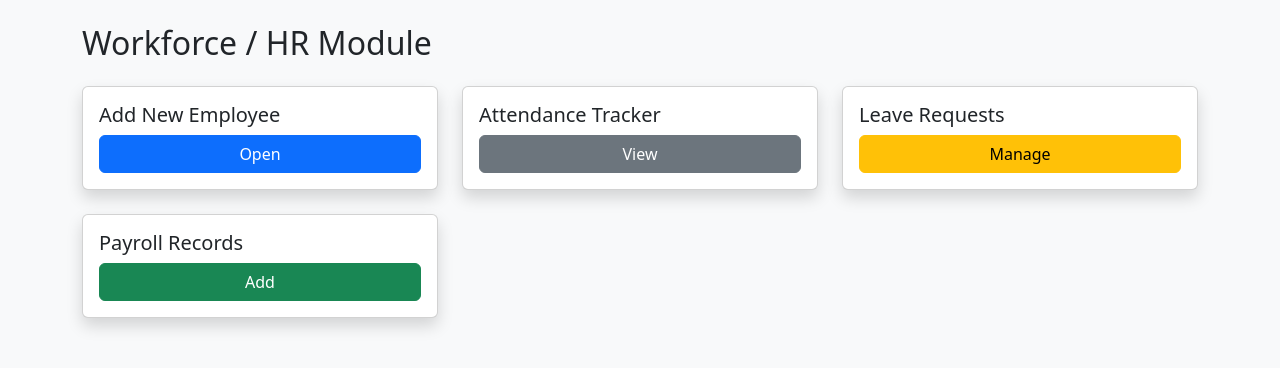
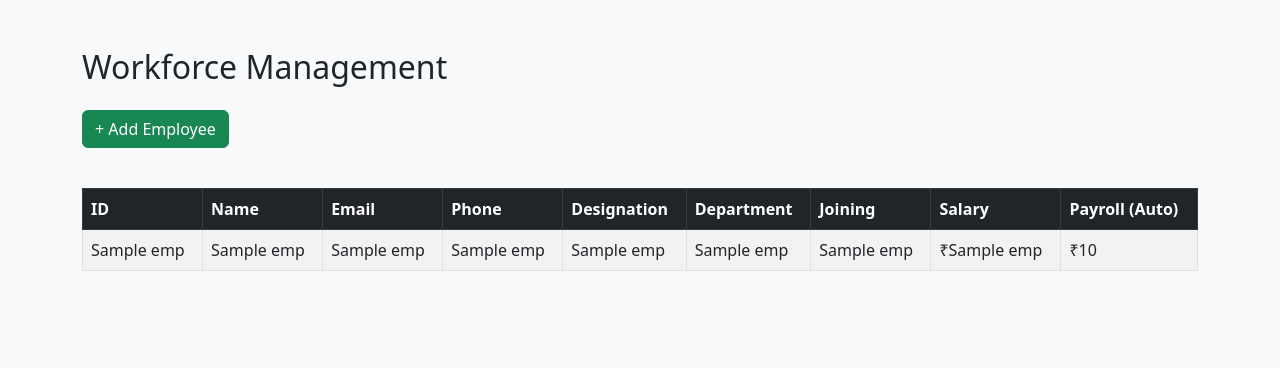
Before and after one commit to Madhan12-tech/erp-management-system, a Flask app: template templates/workforce.html in a window 1280 px wide. Shown: the top 368 px of the page. Run offline with Flask 3, Linux system fonts and the light colour scheme; the template is opened without the code that fills it: most values are stand-ins (such as "Sample title", 1, 10 or a date in 2020).

Commit message:
Update workforce.html

```diff
--- a/templates/workforce.html
+++ b/templates/workforce.html
@@ -6,111 +6,146 @@
   <title>Workforce Management</title>
   <link href="https://cdn.jsdelivr.net/npm/bootstrap@5.3.0/dist/css/bootstrap.min.css" rel="stylesheet">
   <style>
-    .popup {
-      display: none;
-      position: fixed;
-      top: 0; left: 0;
-      width: 100%; height: 100%;
-      background: rgba(0, 0, 0, 0.5);
-      justify-content: center;
-      align-items: center;
-      z-index: 9999;
-    }
-    .popup-content {
-      background: white;
-      padding: 20px;
-      width: 600px;
-      border-radius: 10px;
-    }
-    .popup-content h4 {
-      margin-bottom: 20px;
-    }
+    .modal-lg { max-width: 90%; }
+    .table th, .table td { vertical-align: middle; }
   </style>
 </head>
-<body class="p-4 bg-light">
-  <div class="container">
-    <h2 class="mb-4">Workforce / HR Module</h2>
-    <div class="row g-4">
-      <div class="col-md-4">
-        <div class="card p-3 shadow">
-          <h5>Add New Employee</h5>
-          <button class="btn btn-primary" onclick="openPopup('addEmployeePopup')">Open</button>
+<body class="bg-light">
+<div class="container py-5">
+  <h2 class="mb-4">Workforce Management</h2>
+
+  <!-- Add Employee Button -->
+  <button class="btn btn-success mb-3" data-bs-toggle="modal" data-bs-target="#addEmployeeModal">+ Add Employee</button>
+
+  <!-- Modal -->
+  <div class="modal fade" id="addEmployeeModal" tabindex="-1" aria-labelledby="addEmployeeModalLabel" aria-hidden="true">
+    <div class="modal-dialog modal-xl">
+      <div class="modal-content">
+        <div class="modal-header bg-primary text-white">
+          <h5 class="modal-title">Add New Employee</h5>
+          <button type="button" class="btn-close btn-close-white" data-bs-dismiss="modal"></button>
+        </div>
+        <form action="/workforce" method="POST" enctype="multipart/form-data">
+          <div class="modal-body">
+            <div class="row g-3">
+              <div class="col-md-6">
+                <label class="form-label">Employee ID</label>
+                <input type="text" class="form-control" name="emp_id" value="{{ generated_id }}" readonly>
+
+                <label class="form-label mt-3">Full Name</label>
+                <input type="text" class="form-control" name="name" required>
+
+                <label class="form-label mt-3">Email</label>
+                <input type="email" class="form-control" name="email" required>
+
+                <label class="form-label mt-3">Phone</label>
+                <input type="tel" class="form-control" name="phone" required>
+
+                <label class="form-label mt-3">Designation</label>
+                <select class="form-select" name="designation">
+                  <option value="">Select</option>
+                  <option>Manager</option>
+                  <option>Engineer</option>
+                  <option>Staff</option>
+                  <option>Technician</option>
+                </select>
+              </div>
+
+              <div class="col-md-6">
+                <label class="form-label">Department</label>
+                <input type="text" class="form-control" name="department">
+
+                <label class="form-label mt-3">Joining Date</label>
+                <input type="date" class="form-control" name="joining_date">
+
+                <label class="form-label mt-3">Salary (₹)</label>
+                <input type="number" class="form-control" name="salary" required>
+
+                <label class="form-label mt-3">Upload Photo</label>
+                <input type="file" class="form-control" name="photo">
+
+                <label class="form-label mt-3">Attendance Mode</label>
+                <select class="form-select" name="attendance_mode">
+                  <option value="">Select</option>
+                  <option>Manual</option>
+                  <option>Biometric</option>
+                  <option>App Punch</option>
+                </select>
               </div>
             </div>
+
+            <hr class="my-4">
+            <div class="row g-3">
               <div class="col-md-4">
-        <div class="card p-3 shadow">
-          <h5>Attendance Tracker</h5>
-          <button class="btn btn-secondary" onclick="openPopup('attendancePopup')">View</button>
+                <label class="form-label">Bank Account Number</label>
+                <input type="text" class="form-control" name="bank_account">
+              </div>
+              <div class="col-md-4">
+                <label class="form-label">IFSC Code</label>
+                <input type="text" class="form-control" name="ifsc">
+              </div>
+              <div class="col-md-4">
+                <label class="form-label">UAN Number</label>
+                <input type="text" class="form-control" name="uan">
+              </div>
+              <div class="col-md-4">
+                <label class="form-label">ESIC Number</label>
+                <input type="text" class="form-control" name="esic">
+              </div>
+              <div class="col-md-4">
+                <label class="form-label">Emergency Contact</label>
+                <input type="text" class="form-control" name="emergency_contact">
+              </div>
+              <div class="col-md-4">
+                <label class="form-label">Address</label>
+                <textarea class="form-control" name="address"></textarea>
               </div>
             </div>
-      <div class="col-md-4">
-        <div class="card p-3 shadow">
-          <h5>Leave Requests</h5>
-          <button class="btn btn-warning" onclick="openPopup('leavePopup')">Manage</button>
           </div>
+          <div class="modal-footer">
+            <button type="submit" class="btn btn-success">Save</button>
+            <button type="button" class="btn btn-secondary" data-bs-dismiss="modal">Cancel</button>
           </div>
-      <div class="col-md-4">
-        <div class="card p-3 shadow">
-          <h5>Payroll Records</h5>
-          <button class="btn btn-success" onclick="openPopup('payrollPopup')">Add</button>
+        </form>
       </div>
     </div>
   </div>
 
-    <!-- Popups -->
-    <div class="popup" id="addEmployeePopup">
-      <div class="popup-content">
-        <h4>Add New Employee</h4>
-        <form>
-          <input class="form-control mb-2" placeholder="Name">
-          <input class="form-control mb-2" placeholder="Email">
-          <input class="form-control mb-2" placeholder="Phone">
-          <input class="form-control mb-2" placeholder="Department">
-          <input class="form-control mb-2" placeholder="Role">
-          <input class="form-control mb-2" placeholder="Joining Date" type="date">
-          <textarea class="form-control mb-2" placeholder="Remarks"></textarea>
-          <button class="btn btn-success">Submit</button>
-          <button type="button" class="btn btn-danger" onclick="closePopup('addEmployeePopup')">Close</button>
-        </form>
+  <!-- Employee Table -->
+  <div class="table-responsive mt-4">
+    <table class="table table-bordered table-striped">
+      <thead class="table-dark">
+        <tr>
+          <th>ID</th>
+          <th>Name</th>
+          <th>Email</th>
+          <th>Phone</th>
+          <th>Designation</th>
+          <th>Department</th>
+          <th>Joining</th>
+          <th>Salary</th>
+          <th>Payroll (Auto)</th>
+        </tr>
+      </thead>
+      <tbody>
+        {% for emp in employees %}
+        <tr>
+          <td>{{ emp[1] }}</td>
+          <td>{{ emp[2] }}</td>
+          <td>{{ emp[3] }}</td>
+          <td>{{ emp[4] }}</td>
+          <td>{{ emp[5] }}</td>
+          <td>{{ emp[6] }}</td>
+          <td>{{ emp[7] }}</td>
+          <td>₹{{ emp[8] }}</td>
+          <td>₹{{ (emp[8] * 0.9)|round(2) }}</td>
+        </tr>
+        {% endfor %}
+      </tbody>
+    </table>
   </div>
 </div>
 
-    <div class="popup" id="attendancePopup">
-      <div class="popup-content">
-        <h4>Attendance Tracker</h4>
-        <p>Coming soon: Live attendance table with shift details.</p>
-        <button class="btn btn-danger" onclick="closePopup('attendancePopup')">Close</button>
-      </div>
-    </div>
-
-    <div class="popup" id="leavePopup">
-      <div class="popup-content">
-        <h4>Leave Management</h4>
-        <p>Approve, reject or add new leave requests.</p>
-        <button class="btn btn-danger" onclick="closePopup('leavePopup')">Close</button>
-      </div>
-    </div>
-
-    <div class="popup" id="payrollPopup">
-      <div class="popup-content">
-        <h4>Payroll Entry</h4>
-        <input class="form-control mb-2" placeholder="Employee ID">
-        <input class="form-control mb-2" placeholder="Salary">
-        <input class="form-control mb-2" type="month">
-        <textarea class="form-control mb-2" placeholder="Notes"></textarea>
-        <button class="btn btn-success">Save</button>
-        <button class="btn btn-danger" onclick="closePopup('payrollPopup')">Close</button>
-      </div>
-    </div>
-  </div>
-
-  <script>
-    function openPopup(id) {
-      document.getElementById(id).style.display = 'flex';
-    }
-    function closePopup(id) {
-      document.getElementById(id).style.display = 'none';
-    }
-  </script>
+<script src="https://cdn.jsdelivr.net/npm/bootstrap@5.3.0/dist/js/bootstrap.bundle.min.js"></script>
 </body>
 </html>
```
Lines whose indentation alone changed are shown as unchanged.
